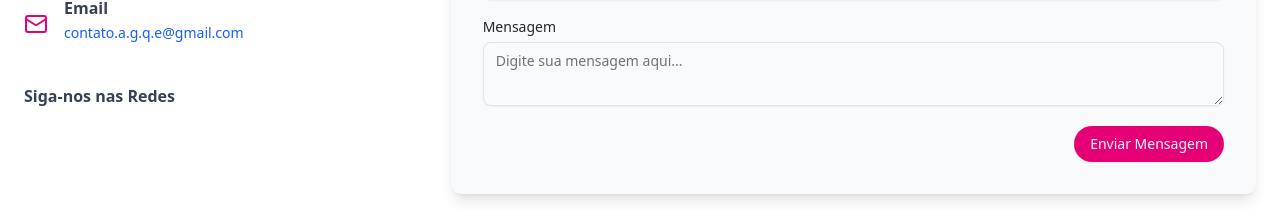
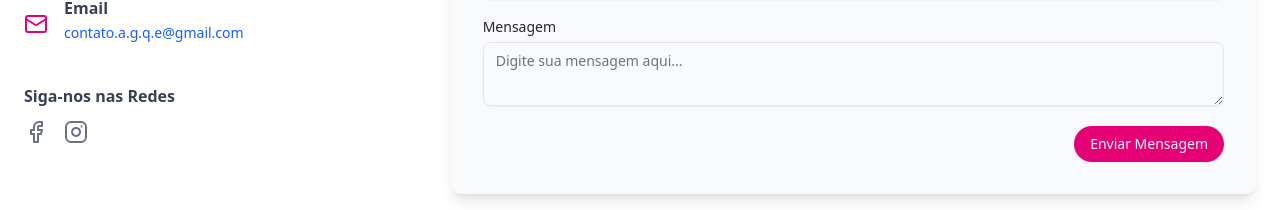
Before and after one commit to hakenshi/agqe.org, a Next.js app: page /contato in a window 1280 px wide. Shown: the part 520-730 px from the top of the page. Built offline with nearby package versions, Linux system fonts and the light colour scheme.

Commit message:
Refactor code structure for improved readability and maintainability

```diff
--- a/package.json
+++ b/package.json
@@ -23,6 +23,7 @@
     "clsx": "^2.1.1",
     "drizzle-orm": "^0.43.1",
     "lucide-react": "^0.503.0",
+    "mcp-handler": "^1.0.1",
     "next": "15.3.1",
     "pg": "^8.15.6",
     "react": "^19.0.0",
@@ -31,7 +32,7 @@
     "react-markdown": "^10.1.0",
     "remark-gfm": "^4.0.1",
     "tailwind-merge": "^3.2.0",
-    "zod": "^3.24.3"
+    "zod": "^3.25.76"
   },
   "devDependencies": {
     "@eslint/eslintrc": "^3",
--- a/src/app/(home)/contato/page.tsx
+++ b/src/app/(home)/contato/page.tsx
@@ -1,5 +1,5 @@
 import ContactForm from "@/components/forms/contact-form"
-import { MailIcon, MapPin, PhoneIcon } from "lucide-react"
+import { FacebookIcon, InstagramIcon, MailIcon, MapPin, PhoneIcon } from "lucide-react"
 
 export default function ContatoPage() {
     return (
@@ -56,7 +56,7 @@ export default function ContatoPage() {
                                         aria-label="Facebook da AGQE"
                                         className="text-gray-500 hover:text-blue-700 transition duration-300"
                                     >
-                                        <i className="fab fa-facebook-f text-2xl"></i>
+                                        <FacebookIcon />
                                     </a>
                                     <a
                                         href="https://www.instagram.com/agqeoficial/"
@@ -65,7 +65,7 @@ export default function ContatoPage() {
                                         aria-label="Instagram da AGQE"
                                         className="text-gray-500 hover:text-pink-600 transition duration-300"
                                     >
-                                        <i className="fab fa-instagram text-2xl"></i>
+                                        <InstagramIcon />
                                     </a>
                                 </div>
                             </div>
```
Also changed, not shown: 1 other file (tests, documents, lock files or other folders).
